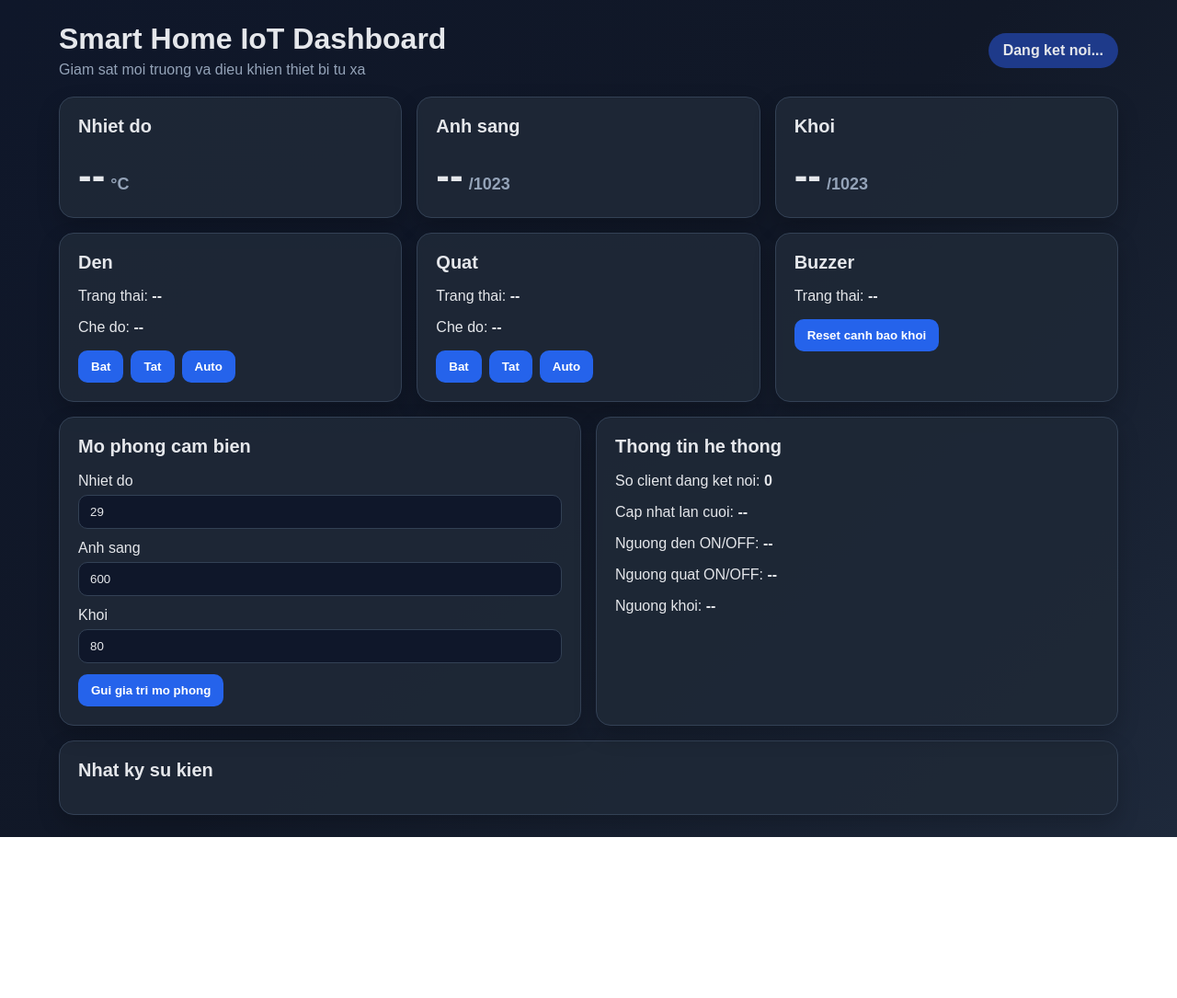
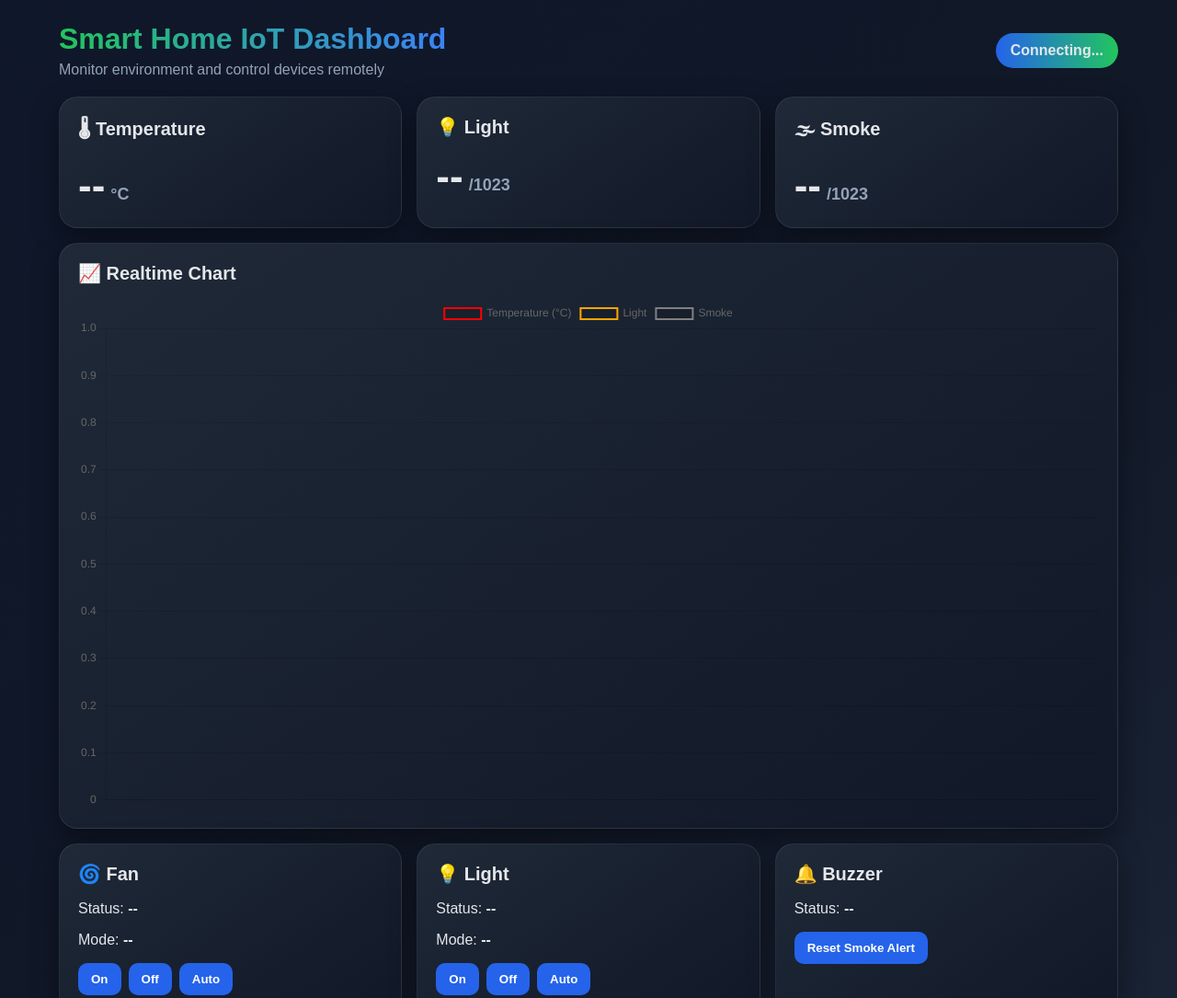
Before and after one commit to HuangTruong/SmartHome-Group1, a website: page smart-home-web-starter/public/index.html in a window 1280 px wide. Shown: the top 1085 px of the page at 92% size. Before the commit the page ends 910 px from the top, so only its background shows below. Drawn offline with nearby package versions, Linux system fonts and the light colour scheme; no server answers.

Commit message:
Thêm chart

```diff
--- a/smart-home-web-starter/public/app.js
+++ b/smart-home-web-starter/public/app.js
@@ -8,6 +8,48 @@ File này làm 4 việc chính:
 
 /*========== KET NOI REALTIME VOI SERVER ==========*/
 const socket = io();
+
+/*========== TAO CHART TRUOC (QUAN TRONG) ==========*/
+const ctx = document.getElementById('myChart').getContext('2d');
+
+const chart = new Chart(ctx, {
+  type: 'line',
+  data: {
+    labels: [],
+    datasets: [
+      {
+        label: 'Temperature (°C)',
+        data: [],
+        borderColor: 'red',
+        borderWidth: 2,
+        tension: 0.3
+      },
+      {
+        label: 'Light',
+        data: [],
+        borderColor: 'orange',
+        borderWidth: 2,
+        tension: 0.3
+      },
+      {
+        label: 'Smoke',
+        data: [],
+        borderColor: 'gray',
+        borderWidth: 2,
+        tension: 0.3
+      }
+    ]
+  },
+  options: {
+    animation: false,
+    responsive: true,
+    scales: {
+      y: {
+        beginAtZero: true
+      }
+    }
+  }
+});
 
 /*========== LUU TAT CA ID ==========*/
 const el = {
@@ -39,26 +81,29 @@ function formatTime(iso) {
   return new Date(iso).toLocaleString('vi-VN');
 }
 
-/*========== HAM CAP NHAT GIA DIEN (TU WEB LEN SERVER) ==========*/
+/*========== HAM CAP NHAT GIAO DIEN ==========*/
 function renderState(state) {
-  // Cập nhật cảm biến
+  if (!state) return;
+
+  // Sensor
   el.temperature.textContent = state.sensors.temperature;
   el.light.textContent = state.sensors.light;
   el.smoke.textContent = state.sensors.smoke;
 
-  // Cập nhật trạng thái thiệt bị
+  // Devices
   el.lightState.innerHTML = state.devices.light
-    ? '<span class="badge-on">BAT</span>'
-    : '<span class="badge-off">TAT</span>';
+    ? '<span class="badge-on">ON</span>'
+    : '<span class="badge-off">OFF</span>';
 
   el.fanState.innerHTML = state.devices.fan
-    ? '<span class="badge-on">BAT</span>'
-    : '<span class="badge-off">TAT</span>';
+    ? '<span class="badge-on">ON</span>'
+    : '<span class="badge-off">OFF</span>';
 
   el.buzzerState.innerHTML = state.devices.buzzer
-    ? '<span class="badge-on">DANG KEU</span>'
-    : '<span class="badge-off">TAT</span>';
+    ? '<span class="badge-on">RINGING</span>'
+    : '<span class="badge-off">OFF</span>';
 
+  // Mode
   el.lightMode.innerHTML = state.modes.light === 'AUTO'
     ? '<span class="badge-auto">AUTO</span>'
     : '<span class="badge-manual">MANUAL</span>';
@@ -67,17 +112,22 @@ function renderState(state) {
     ? '<span class="badge-auto">AUTO</span>'
     : '<span class="badge-manual">MANUAL</span>';
 
-  // Cập nhật thông tin hệ thống
+  // Màu sắc sensor
+  el.temperature.style.color = getColor(state.sensors.temperature, 'temp');
+  el.light.style.color = getColor(state.sensors.light, 'light');
+  el.smoke.style.color = getColor(state.sensors.smoke, 'smoke');
+
+  // System
   el.connectedDevices.textContent = state.system.connectedDevices;
   el.updatedAt.textContent = formatTime(state.system.updatedAt);
   el.lightThreshold.textContent = `${state.thresholds.lightOn} / ${state.thresholds.lightOff}`;
   el.fanThreshold.textContent = `${state.thresholds.fanOn}°C / ${state.thresholds.fanOff}°C`;
   el.smokeThreshold.textContent = state.thresholds.smoke;
 
-  // Cảnh báo cháy
+  // Alert
   el.fireAlert.classList.toggle('hidden', !state.alerts.fire);
 
-  // Log (Nhật ký)
+  // Logs
   el.logs.innerHTML = '';
   state.logs.forEach((log) => {
     const li = document.createElement('li');
@@ -86,32 +136,44 @@ function renderState(state) {
   });
 }
 
+// Hàm lấy màu dựa trên giá trị sensor
+function getColor(value, type) {
+  if (type === 'temp') return value > 30 ? 'red' : 'green';
+  if (type === 'light') return value < 300 ? 'orange' : 'yellow';
+  if (type === 'smoke') return value > 200 ? 'red' : 'gray';
+}
+
 /*========== HAM GOI API ==========*/
 async function callApi(url, body = {}) {
+  try {
     const res = await fetch(url, {
       method: 'POST',
       headers: { 'Content-Type': 'application/json' },
       body: JSON.stringify(body)
     });
-  // Xử lý lỗi
+
     if (!res.ok) {
-    const error = await res.json().catch(() => ({ error: 'Loi khong xac dinh' }));
-    alert(error.error || 'Co loi xay ra');
+      const error = await res.json().catch(() => ({ error: 'Unknown error' }));
+      alert(error.error || 'Có lỗi xảy ra');
       return null;
     }
 
     return res.json();
+  } catch (err) {
+    console.error(err);
+    alert('Không kết nối được server');
+    return null;
+  }
 }
 
-/*========== HAM LOAD DU LIEU BAN DAU ==========*/
+/*========== LOAD BAN DAU ==========*/
 async function loadInitialState() {
   const res = await fetch('/api/status');
   const data = await res.json();
   renderState(data);
 }
 
-/*========== XU LY NUT BAM ==========*/
-// Đèn / quạt
+/*========== BUTTON ==========*/
 document.querySelectorAll('button[data-device]').forEach((button) => {
   button.addEventListener('click', async () => {
     const device = button.dataset.device;
@@ -120,7 +182,7 @@ document.querySelectorAll('button[data-device]').forEach((button) => {
   });
 });
 
-// Mô phỏng cảm biến
+// simulate
 el.simulateBtn.addEventListener('click', async () => {
   await callApi('/api/simulate', {
     temperature: Number(el.inputTemperature.value),
@@ -129,28 +191,48 @@ el.simulateBtn.addEventListener('click', async () => {
   });
 });
 
-// reset báo cháy
+// reset alarm
 el.resetAlarmBtn.addEventListener('click', async () => {
   await callApi('/api/alarm/reset');
 });
 
-/*========== REALTIME SOCKET ==========*/
-// Khi kết nối
+/*========== SOCKET ==========*/
 socket.on('connect', () => {
-  el.connectionStatus.textContent = 'Realtime: Da ket noi';
+  el.connectionStatus.textContent = 'Realtime: Connected';
   el.connectionStatus.style.background = '#166534';
 });
 
-// Khi mất kết nối
 socket.on('disconnect', () => {
-  el.connectionStatus.textContent = 'Realtime: Mat ket noi';
+  el.connectionStatus.textContent = 'Realtime: Disconnected';
   el.connectionStatus.style.background = '#991b1b';
 });
 
-// Nhận dữ liệu realtime
+// cập nhật state
 socket.on('state:update', (state) => {
   renderState(state);
 });
 
-/*========== CHAY LAN DAU (LOAD DU LIEU) ==========*/
+// nhận data để vẽ chart
+socket.on("sensorData", (data) => {
+  if (!data) return;
+
+  console.log("DATA:", data); // debug
+
+  const time = new Date().toLocaleTimeString();
+
+  chart.data.labels.push(time);
+  chart.data.datasets[0].data.push(data.temperature);
+  chart.data.datasets[1].data.push(data.light);
+  chart.data.datasets[2].data.push(data.smoke);
+
+  // giới hạn 20 điểm
+  if (chart.data.labels.length > 20) {
+    chart.data.labels.shift();
+    chart.data.datasets.forEach(ds => ds.data.shift());
+  }
+
+  chart.update();
+});
+
+/*========== CHAY LAN DAU ==========*/
 loadInitialState();
--- a/smart-home-web-starter/public/index.html
+++ b/smart-home-web-starter/public/index.html
@@ -1,10 +1,12 @@
 <!DOCTYPE html>
-<html lang="vi">
+<html lang="en">
 <head>
   <meta charset="UTF-8" />
   <meta name="viewport" content="width=device-width, initial-scale=1.0" />
   <title>Smart Home Dashboard</title>
   <link rel="stylesheet" href="style.css" />
+
+  <script src="https://cdn.jsdelivr.net/npm/chart.js"></script>
 </head>
 <body>
   <div class="container">
@@ -12,88 +14,95 @@
     <header class="topbar">
       <div>
         <h1>Smart Home IoT Dashboard</h1>
-        <p>Giam sat moi truong va dieu khien thiet bi tu xa</p>
+        <p>Monitor environment and control devices remotely</p>
       </div>
-      <div class="status-pill" id="connectionStatus">Dang ket noi...</div>
+      <div class="status-pill" id="connectionStatus">Connecting...</div>
     </header>
 
     <section id="fireAlert" class="fire-alert hidden">
-      FIRE ALERT: Phat hien khoi! Buzzer dang hoat dong.
+      FIRE ALERT: Smoke detected! Buzzer is active.
     </section>
 
     <section class="grid sensors">
       <div class="card">
-        <h2>Nhiet do</h2>
+        <h2>🌡 Temperature</h2>
         <div class="metric"><span id="temperature">--</span><small>°C</small></div>
       </div>
       <div class="card">
-        <h2>Anh sang</h2>
+        <h2>💡 Light</h2>
         <div class="metric"><span id="light">--</span><small>/1023</small></div>
       </div>
       <div class="card">
-        <h2>Khoi</h2>
+        <h2>🌫 Smoke</h2>
         <div class="metric"><span id="smoke">--</span><small>/1023</small></div>
+      </div>
+    </section>
+
+    <section class="grid">
+      <div class="card">
+        <h2>📈 Realtime Chart</h2>
+        <canvas id="myChart"></canvas>
       </div>
     </section>
 
     <section class="grid devices">
       <div class="card">
-        <h2>Den</h2>
-        <p>Trang thai: <strong id="lightState">--</strong></p>
-        <p>Che do: <strong id="lightMode">--</strong></p>
+        <h2>🌀 Fan</h2>
+        <p>Status: <strong id="fanState">--</strong></p>
+        <p>Mode: <strong id="fanMode">--</strong></p>
         <div class="btn-row">
-          <button data-device="light" data-action="ON">Bat</button>
-          <button data-device="light" data-action="OFF">Tat</button>
+          <button data-device="fan" data-action="ON">On</button>
+          <button data-device="fan" data-action="OFF">Off</button>
+          <button data-device="fan" data-action="AUTO">Auto</button>
+        </div>
+      </div>
+      <div class="card">
+        <h2>💡 Light</h2>
+        <p>Status: <strong id="lightState">--</strong></p>
+        <p>Mode: <strong id="lightMode">--</strong></p>
+        <div class="btn-row">
+          <button data-device="light" data-action="ON">On</button>
+          <button data-device="light" data-action="OFF">Off</button>
           <button data-device="light" data-action="AUTO">Auto</button>
         </div>
       </div>
       <div class="card">
-        <h2>Quat</h2>
-        <p>Trang thai: <strong id="fanState">--</strong></p>
-        <p>Che do: <strong id="fanMode">--</strong></p>
-        <div class="btn-row">
-          <button data-device="fan" data-action="ON">Bat</button>
-          <button data-device="fan" data-action="OFF">Tat</button>
-          <button data-device="fan" data-action="AUTO">Auto</button>
-        </div>
-      </div>
-      <div class="card">
-        <h2>Buzzer</h2>
-        <p>Trang thai: <strong id="buzzerState">--</strong></p>
-        <button id="resetAlarmBtn">Reset canh bao khoi</button>
+        <h2>🔔 Buzzer</h2>
+        <p>Status: <strong id="buzzerState">--</strong></p>
+        <button id="resetAlarmBtn">Reset Smoke Alert</button>
       </div>
     </section>
 
     <section class="grid bottom">
       <div class="card">
-        <h2>Mo phong cam bien</h2>
+        <h2>Sensor Simulation</h2>
         <div class="form-group">
-          <label>Nhiet do</label>
+          <label>Temperature</label>
           <input type="number" id="inputTemperature" value="29" step="0.1" />
         </div>
         <div class="form-group">
-          <label>Anh sang</label>
+          <label>Light</label>
           <input type="number" id="inputLight" value="600" />
         </div>
         <div class="form-group">
-          <label>Khoi</label>
+          <label>Smoke</label>
           <input type="number" id="inputSmoke" value="80" />
         </div>
-        <button id="simulateBtn">Gui gia tri mo phong</button>
+        <button id="simulateBtn">Send Simulation Data</button>
       </div>
 
       <div class="card">
-        <h2>Thong tin he thong</h2>
-        <p>So client dang ket noi: <strong id="connectedDevices">0</strong></p>
-        <p>Cap nhat lan cuoi: <strong id="updatedAt">--</strong></p>
-        <p>Nguong den ON/OFF: <strong id="lightThreshold">--</strong></p>
-        <p>Nguong quat ON/OFF: <strong id="fanThreshold">--</strong></p>
-        <p>Nguong khoi: <strong id="smokeThreshold">--</strong></p>
+        <h2>System Information</h2>
+        <p>Connected clients: <strong id="connectedDevices">0</strong></p>
+        <p>Last updated: <strong id="updatedAt">--</strong></p>
+        <p>Light threshold ON/OFF: <strong id="lightThreshold">--</strong></p>
+        <p>Fan threshold ON/OFF: <strong id="fanThreshold">--</strong></p>
+        <p>Smoke threshold: <strong id="smokeThreshold">--</strong></p>
       </div>
     </section>
 
     <section class="card log-card">
-      <h2>Nhat ky su kien</h2>
+      <h2>Event Logs</h2>
       <ul id="logs"></ul>
     </section>
   </div>
--- a/smart-home-web-starter/public/style.css
+++ b/smart-home-web-starter/public/style.css
@@ -1,3 +1,6 @@
+/* =========================
+   1. ROOT VARIABLES
+========================= */
 :root {
   --bg: #0f172a;
   --panel: #111827;
@@ -10,6 +13,9 @@
   --border: #334155;
 }
 
+/* =========================
+   2. GLOBAL RESET
+========================= */
 * {
   box-sizing: border-box;
 }
@@ -21,12 +27,16 @@ body {
   color: var(--text);
 }
 
+/* =========================
+   3. LAYOUT
+========================= */
 .container {
   max-width: 1200px;
   margin: 0 auto;
   padding: 24px;
 }
 
+/* ===== Topbar ===== */
 .topbar {
   display: flex;
   justify-content: space-between;
@@ -37,6 +47,10 @@ body {
 
 .topbar h1 {
   margin: 0 0 6px;
+  background: linear-gradient(90deg, #22c55e, #3b82f6);
+  background-clip: text;
+  -webkit-background-clip: text;
+  -webkit-text-fill-color: transparent;
 }
 
 .topbar p {
@@ -44,27 +58,9 @@ body {
   color: var(--muted);
 }
 
-.status-pill {
-  padding: 10px 16px;
-  border-radius: 999px;
-  background: #1e3a8a;
-  font-weight: bold;
-}
-
-.fire-alert {
-  background: rgba(239, 68, 68, 0.18);
-  border: 1px solid rgba(239, 68, 68, 0.7);
-  color: #fecaca;
-  padding: 14px 16px;
-  border-radius: 12px;
-  margin-bottom: 20px;
-  font-weight: bold;
-}
-
-.hidden {
-  display: none;
-}
-
+/* =========================
+   4. GRID SYSTEM
+========================= */
 .grid {
   display: grid;
   gap: 16px;
@@ -83,12 +79,17 @@ body {
   grid-template-columns: repeat(auto-fit, minmax(300px, 1fr));
 }
 
+/* =========================
+   5. CARD COMPONENT
+========================= */
 .card {
-  background: rgba(31, 41, 55, 0.9);
-  border: 1px solid var(--border);
-  border-radius: 16px;
+  background: rgba(31, 41, 55, 0.6);
+  background: linear-gradient(145deg, #1f2937, #111827);
+  backdrop-filter: blur(12px);
+  border: 1px solid rgba(255, 255, 255, 0.08);
+  border-radius: 20px;
   padding: 20px;
-  box-shadow: 0 10px 25px rgba(0, 0, 0, 0.2);
+  box-shadow: 0 10px 30px rgba(0,0,0,0.4);
 }
 
 .card h2 {
@@ -96,6 +97,9 @@ body {
   font-size: 20px;
 }
 
+/* =========================
+   6. METRICS (SENSOR UI)
+========================= */
 .metric {
   font-size: 44px;
   font-weight: bold;
@@ -109,6 +113,9 @@ body {
   color: var(--muted);
 }
 
+/* =========================
+   7. BUTTONS
+========================= */
 .btn-row {
   display: flex;
   gap: 8px;
@@ -124,12 +131,20 @@ button {
   padding: 10px 14px;
   cursor: pointer;
   font-weight: bold;
+  transition: all 0.2s ease;
 }
 
 button:hover {
   opacity: 0.9;
 }
 
+button:active {
+  transform: scale(0.8);
+}
+
+/* =========================
+   8. FORM
+========================= */
 .form-group {
   display: flex;
   flex-direction: column;
@@ -146,6 +161,39 @@ input {
   color: var(--text);
 }
 
+/* =========================
+   9. STATUS & ALERT
+========================= */
+.status-pill {
+  padding: 10px 16px;
+  border-radius: 999px;
+  background: linear-gradient(90deg, #2563eb, #22c55e);
+  font-weight: bold;
+}
+
+.fire-alert {
+  background: rgba(239, 68, 68, 0.18);
+  border: 1px solid rgba(239, 68, 68, 0.7);
+  color: #fecaca;
+  padding: 14px 16px;
+  border-radius: 12px;
+  margin-bottom: 20px;
+  font-weight: bold;
+  animation: blink 1s infinite;
+}
+@keyframes blink {
+  0% { opacity: 1; }
+  50% { opacity: 0.4; }
+  100% { opacity: 1; }
+}
+
+.hidden {
+  display: none;
+}
+
+/* =========================
+   10. LOG / HISTORY
+========================= */
 .log-card ul {
   margin: 0;
   padding-left: 18px;
@@ -161,8 +209,12 @@ input {
   font-size: 13px;
 }
 
+/* =========================
+   11. BADGES
+========================= */
 .badge-on {
   color: #86efac;
+  text-shadow: 0 0 8px #22c55e;
 }
 
 .badge-off {
@@ -177,6 +229,9 @@ input {
   color: #fcd34d;
 }
 
+/* =========================
+   12. RESPONSIVE
+========================= */
 @media (max-width: 768px) {
   .topbar {
     flex-direction: column;
```
Also changed, not shown: smart-home-web-starter/server.js (+10 -4 lines), 1 other file. Lines whose indentation alone changed are shown as unchanged.
